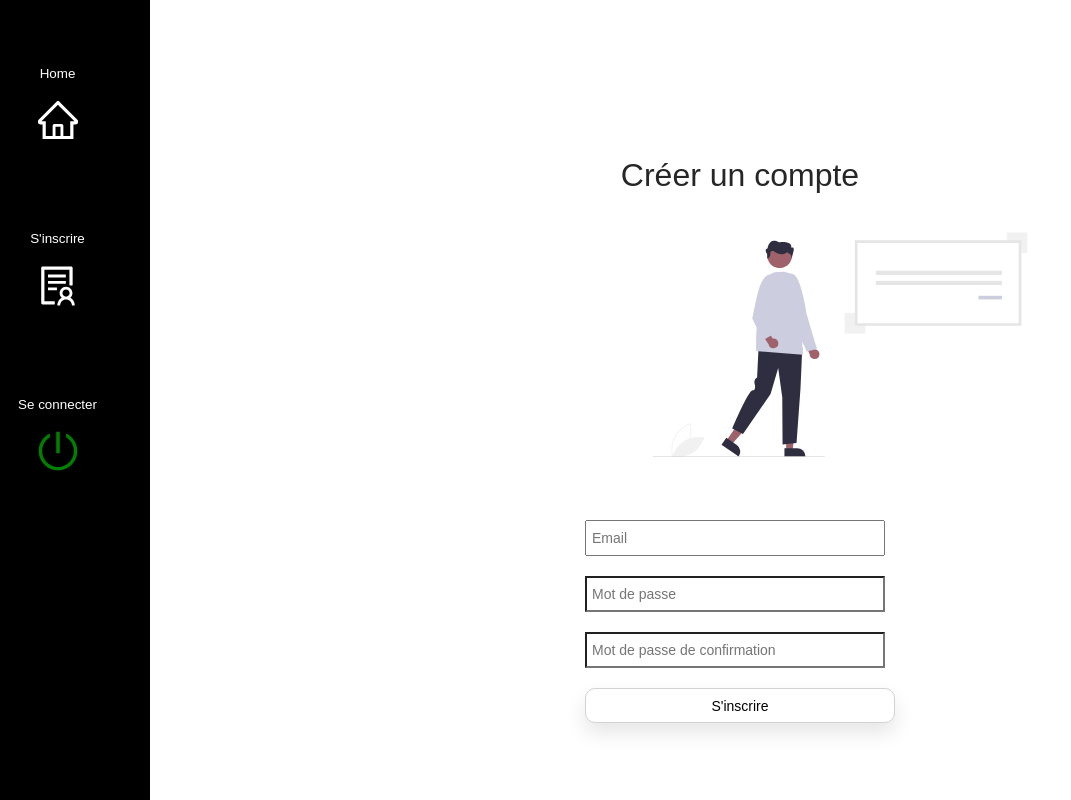
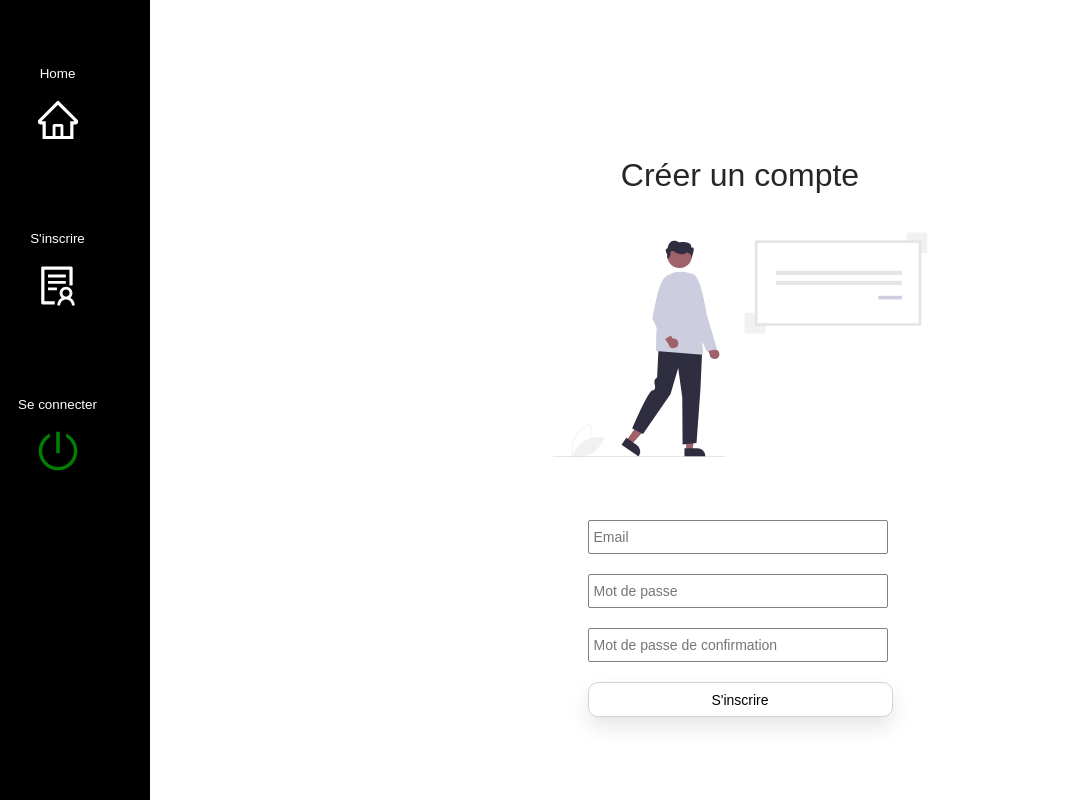
Before and after one commit to meltek13/Immo_agency_react, a React (Create React App) app: page /signUp in a window 1280 px wide. Shown: the whole page, without its empty margins (0-1071 px from the left). Built offline with nearby package versions, Linux system fonts and the light colour scheme.

Commit message:
added: img view signin

```diff
--- a/src/pages/sign_up/index.jsx
+++ b/src/pages/sign_up/index.jsx
@@ -5,7 +5,7 @@ import { useSelector } from "react-redux";
 import {useDispatch } from "react-redux";
 import { logIn } from "store-redux/index";
 import './sign_up.css';
-import signin_svg from 'assets/img/signin.svg';
+import signup_svg from 'assets/img/signup.svg';
 
 
 const SignUp = () => {
@@ -54,13 +54,13 @@ const SignUp = () => {
   return (
     <>
     <div className="Register">
-    <h2 className="h2-signin">Créer un compte</h2>
-      <img className='svg-signin' src={signin_svg} alt="illustration" />
+    <h2 className="h2-signup">Créer un compte</h2>
+      <img className='svg-signup' src={signup_svg} alt="illustration" />
         <form>
-        <input className="input-log" type="Email" name="Email" placeholder="Email" value={email} onChange={(e) => setEmail(e.target.value)} />
-        <input className="input-log" type="Password" name="Password" placeholder="Mot de passe" value={password} onChange={(e) => setPassword(e.target.value)} />
-        <input className="input-log" type="Password" name="Password" placeholder="Mot de passe de confirmation"  onChange={(e) => setConfirmPassword(e.target.value)} />
-        <button className="btn-signin" type="submit" onClick={fetchFunction} >S'inscrire</button>
+        <input className="input-log-signin" type="Email" name="Email" placeholder="Email" value={email} onChange={(e) => setEmail(e.target.value)} />
+        <input className="input-log-signin" type="Password" name="Password" placeholder="Mot de passe" value={password} onChange={(e) => setPassword(e.target.value)} />
+        <input className="input-log-signin" type="Password" name="Password" placeholder="Mot de passe de confirmation"  onChange={(e) => setConfirmPassword(e.target.value)} />
+        <button className="btn-signup" type="submit" onClick={fetchFunction} >S'inscrire</button>
       </form>
     </div>
     </>
--- a/src/pages/sign_up/sign_up.css
+++ b/src/pages/sign_up/sign_up.css
@@ -1,9 +1,11 @@
 
-.input-log{
+.input-log-signin{
   display: block;
   margin-bottom: 20px;
   padding: 5px;
   width: 300px;
+  border: 1px solid grey;
+  border-radius: 2px;
 }
 
 .Register{
@@ -13,31 +15,22 @@
   flex-direction: column;
 }
 
-.button-log{
-  width: 315px;
-  height: 30px;
-  cursor: pointer;
-}
-
-
-.h2-signin{
+.h2-signup{
   font-size: 2rem;
   margin-bottom: 50px;
   margin-top: 150px;
 }
-.svg-signin{
+.svg-signup{
   position: relative;
   transform: scale(2.5);
   margin-bottom: 180px;
   top: 50px;
-  left: 100px;
 }
-.btn-signin {
+.btn-signup {
   position: relative;
-
   color: black;
   height: 35px;
-  width: 310px;
+  width: 305px;
   cursor: pointer;
   background-color: white;
   outline: none;
@@ -48,7 +41,7 @@
   box-shadow: 0 10px 20px rgba(0, 0, 0, 0.100);
   transition: all 250ms ease-in-out;
 }
-.btn-signin:hover{
+.btn-signup:hover{
   background-color: black;
   color: white;
 }
```
Also changed, not shown: src/assets/img/signin.svg, src/assets/img/signup.svg.
